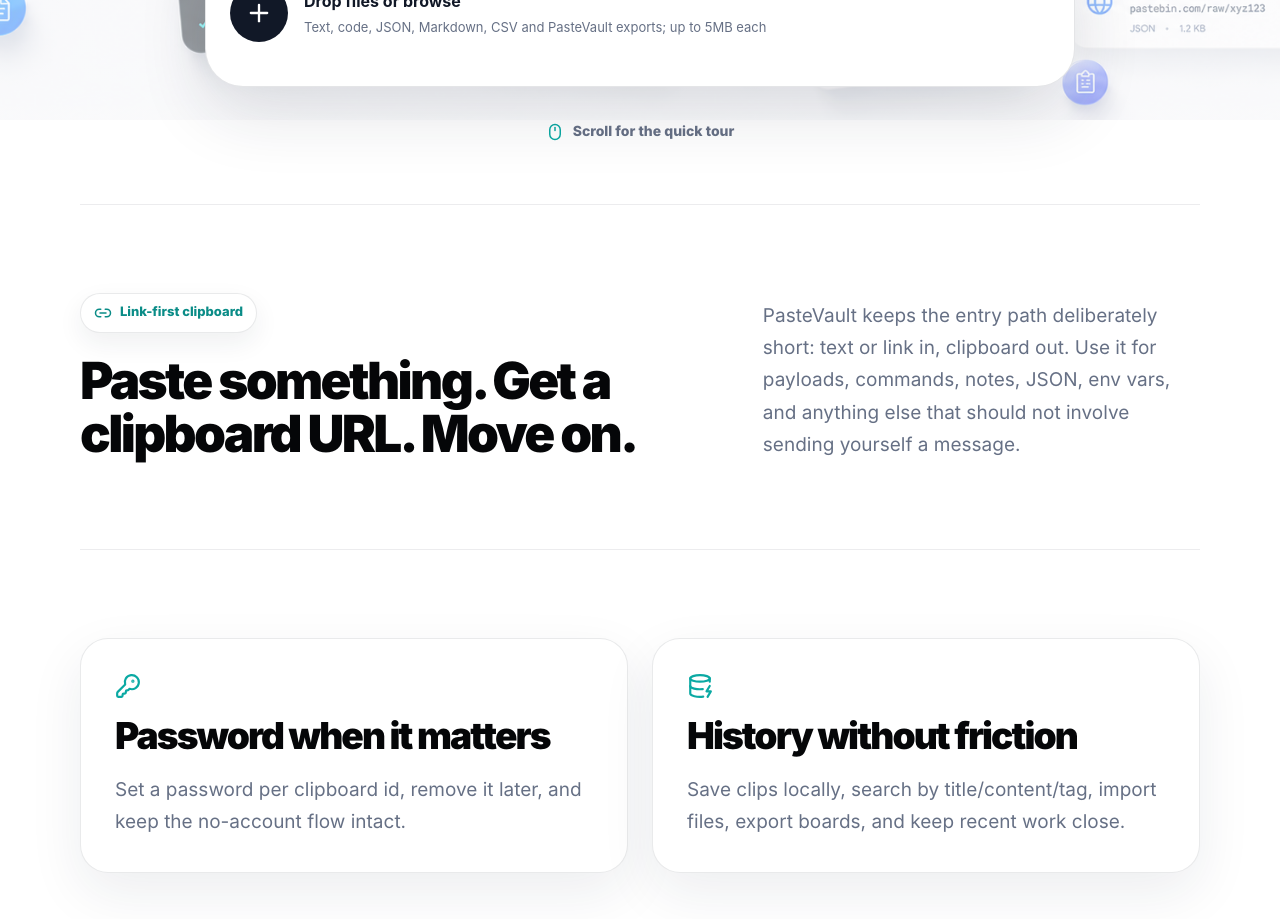
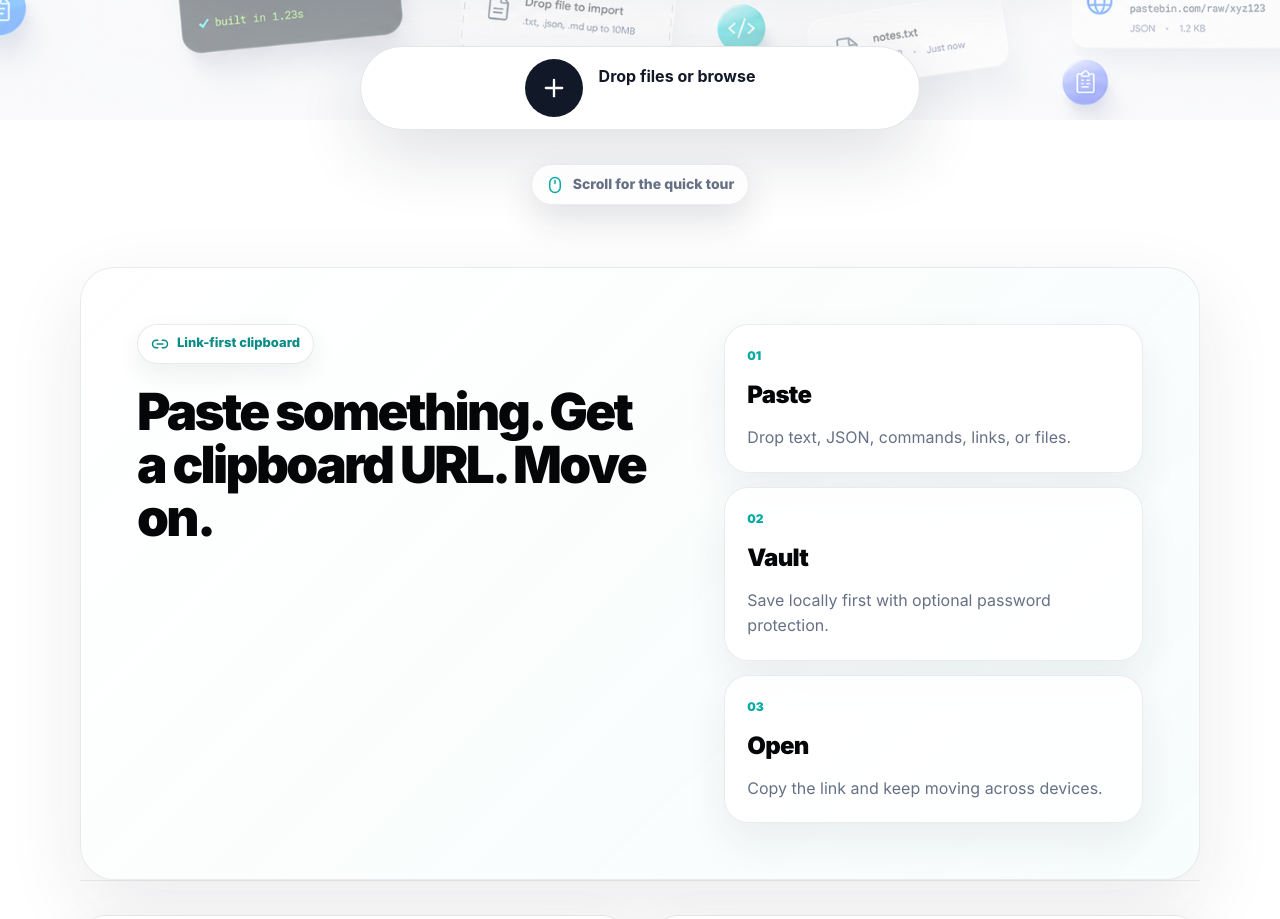
Before and after one commit to iice257/PasteVault, a React (Vite) app: page /new in a window 1280 px wide. Shown: the part 680-1599 px from the top of the page. Built offline with nearby package versions, Linux system fonts and the light colour scheme.

Commit message:
Refine landing and simplify workspace

```diff
--- a/src/pages/ClipboardPage.jsx
+++ b/src/pages/ClipboardPage.jsx
@@ -1538,10 +1538,7 @@ function DashboardHeader({ theme, toggleTheme, search, setSearch, searchRef, onS
         <AppLogo />
       )}
       <div className="pv-dashboard-actions">
-        <ActionButton icon={Link2} onClick={onCopyLink}>Copy link</ActionButton>
-        <ActionButton icon={Lock} onClick={onPassword} aria-label="Password optional">Password</ActionButton>
         <ThemeToggle theme={theme} toggleTheme={toggleTheme} />
-        {onPaste && (
         <DropdownMenu>
           <DropdownMenuTrigger asChild>
             <button className="pv-icon-button" type="button" aria-label="Top bar more actions">
@@ -1549,6 +1546,16 @@ function DashboardHeader({ theme, toggleTheme, search, setSearch, searchRef, onS
             </button>
           </DropdownMenuTrigger>
           <DropdownMenuContent className="pv-menu" align="end">
+            <DropdownMenuItem onSelect={onCopyLink}>
+              <Link2 size={16} />
+              Copy link
+            </DropdownMenuItem>
+            <DropdownMenuItem onSelect={onPassword}>
+              <Lock size={16} />
+              Password
+            </DropdownMenuItem>
+            {onPaste && (
+              <>
               <DropdownMenuItem onSelect={onPaste}>
                 <ClipboardPaste size={16} />
                 Paste from clipboard
@@ -1569,9 +1576,10 @@ function DashboardHeader({ theme, toggleTheme, search, setSearch, searchRef, onS
                 <Download size={16} />
                 Export board
               </DropdownMenuItem>
+              </>
+            )}
           </DropdownMenuContent>
         </DropdownMenu>
-        )}
       </div>
     </header>
   );
--- a/src/pages/LandingPage.jsx
+++ b/src/pages/LandingPage.jsx
@@ -185,7 +185,7 @@ export default function LandingPage() {
         }}
       >
         <AppLogo />
-        <h1 id="landing-title">Paste <span className="pv-landing-emphasis">stuff</span>. Open it anywhere.</h1>
+        <h1 id="landing-title">The fastest way to move <span className="pv-landing-emphasis">stuff</span> between devices</h1>
         <p>Paste once. Open anywhere.</p>
         <form
           className="landing-input-shell pv-open-shell"
@@ -231,14 +231,23 @@ export default function LandingPage() {
         </a>
       </main>
       <section className="pv-landing-section pv-landing-feature" id="how-it-works">
-        <div>
+        <div className="pv-landing-feature-copy">
           <span><Link2 size={18} /> Link-first clipboard</span>
           <h2>Paste something. Get a clipboard URL. Move on.</h2>
         </div>
-        <p>
-          PasteVault keeps the entry path deliberately short: text or link in, clipboard out. Use it for payloads,
-          commands, notes, JSON, env vars, and anything else that should not involve sending yourself a message.
-        </p>
+        <div className="pv-landing-flow" aria-label="PasteVault workflow">
+          {[
+            ["01", "Paste", "Drop text, JSON, commands, links, or files."],
+            ["02", "Vault", "Save locally first with optional password protection."],
+            ["03", "Open", "Copy the link and keep moving across devices."]
+          ].map(([step, title, copy]) => (
+            <article key={step}>
+              <small>{step}</small>
+              <strong>{title}</strong>
+              <p>{copy}</p>
+            </article>
+          ))}
+        </div>
       </section>
       <section className="pv-landing-section pv-landing-split">
         <article>
@@ -263,7 +272,10 @@ export default function LandingPage() {
       <footer className="pv-landing-footer">
         <AppLogo compact />
         <strong>PasteVault</strong>
-        <p>No account. Local-first clips. Share links once cloud sync is ready. Optional password.</p>
+        <p>
+          <span>No account. Local-first clips.</span>
+          <span>Share links once cloud sync is ready. Optional password.</span>
+        </p>
         <ActionButton variant="primary" onClick={() => openClipboard()}>Open workspace <ArrowRight size={20} /></ActionButton>
       </footer>
     </div>
--- a/src/styles.css
+++ b/src/styles.css
@@ -410,24 +410,30 @@ a {
 .pv-landing-dropzone {
   position: relative;
   bottom: auto;
-  width: min(870px, calc(100vw - 80px));
+  width: min(560px, calc(100vw - 80px));
   min-width: 0;
-  min-height: 148px;
-  margin-top: clamp(72px, 9vh, 118px);
-  justify-content: flex-start;
+  min-height: 76px;
+  margin-top: clamp(96px, 12vh, 154px);
+  justify-content: center;
   border-style: solid;
   border-color: rgba(15, 23, 42, 0.11);
-  border-radius: 38px;
+  border-radius: 999px;
   background: #ffffff;
-  padding: 28px 38px 28px 24px;
+  padding: 12px 22px;
   transform: none;
   box-shadow: inset 0 1px 0 rgba(255, 255, 255, 0.92), 0 24px 68px rgba(28, 38, 58, 0.14);
   transform-origin: center;
-  transition: border-color 180ms ease, background-color 180ms ease, box-shadow 180ms ease, transform 220ms ease;
+  transition: width 260ms ease, min-height 260ms ease, border-color 180ms ease, border-radius 260ms ease, background-color 180ms ease, box-shadow 180ms ease, transform 220ms ease, padding 260ms ease;
 }
 
 .pv-landing-dropzone:hover,
-.pv-landing-dropzone:focus-visible {
+.pv-landing-dropzone:focus-visible,
+.pv-landing-dropzone.is-dragging {
+  width: min(870px, calc(100vw - 80px));
+  min-height: 148px;
+  justify-content: flex-start;
+  border-radius: 38px;
+  padding: 28px 38px 28px 24px;
   transform: scale(1.018);
   border-color: rgba(17, 24, 39, 0.2);
   box-shadow: inset 0 1px 0 rgba(255, 255, 255, 0.95), 0 28px 76px rgba(28, 38, 58, 0.18);
@@ -443,6 +449,21 @@ a {
   color: #ffffff;
 }
 
+.pv-landing-dropzone em {
+  max-width: 0;
+  opacity: 0;
+  overflow: hidden;
+  white-space: nowrap;
+  transition: max-width 240ms ease, opacity 180ms ease;
+}
+
+.pv-landing-dropzone:hover em,
+.pv-landing-dropzone:focus-visible em,
+.pv-landing-dropzone.is-dragging em {
+  max-width: 620px;
+  opacity: 1;
+}
+
 .pv-dropzone.is-dragging {
   border-color: #111827;
   background: rgba(255, 255, 255, 0.92);
@@ -470,7 +491,6 @@ a {
   border-color: rgba(24, 199, 192, 0.76);
   background: #f0fdfa;
   color: #075f5b;
-  transform: scale(1.018);
 }
 
 .pv-landing-dropzone.is-dragging > svg {
@@ -2371,13 +2391,22 @@ a {
   }
 
   .pv-landing-dropzone {
-    width: calc(100vw - 38px);
-    min-height: 124px;
-    margin-top: 44px;
-    border-radius: 30px;
-    padding: 18px 18px;
+    width: min(420px, calc(100vw - 38px));
+    min-height: 70px;
+    margin-top: 62px;
+    border-radius: 999px;
+    padding: 10px 16px;
     opacity: 1;
     pointer-events: auto;
+  }
+
+  .pv-landing-dropzone:hover,
+  .pv-landing-dropzone:focus-visible,
+  .pv-landing-dropzone.is-dragging {
+    width: calc(100vw - 38px);
+    min-height: 126px;
+    border-radius: 30px;
+    padding: 18px;
   }
 
   .pv-landing-dropzone > svg {
@@ -2800,9 +2829,15 @@ a {
   align-items: center;
   gap: 9px;
   margin-top: 34px;
+  border: 1px solid rgba(15, 23, 42, 0.08);
+  border-radius: 999px;
+  background: rgba(255, 255, 255, 0.72);
+  padding: 9px 14px;
   color: #667085;
   font-size: 14px;
   font-weight: 760;
+  box-shadow: 0 14px 36px rgba(28, 38, 58, 0.14);
+  backdrop-filter: blur(14px);
 }
 
 .pv-scroll-cue svg {
@@ -2841,12 +2876,19 @@ a {
 
 .pv-landing-feature {
   display: grid;
-  grid-template-columns: minmax(0, 0.95fr) minmax(320px, 0.7fr);
-  gap: clamp(36px, 7vw, 100px);
-  align-items: end;
-}
-
-.pv-landing-feature span,
+  grid-template-columns: minmax(0, 0.9fr) minmax(360px, 0.72fr);
+  gap: clamp(28px, 5vw, 72px);
+  align-items: stretch;
+  border: 1px solid rgba(15, 23, 42, 0.08);
+  border-radius: 34px;
+  background:
+    linear-gradient(135deg, rgba(255, 255, 255, 0.96), rgba(247, 252, 252, 0.92)),
+    #ffffff;
+  padding: clamp(28px, 5vw, 56px);
+  box-shadow: 0 28px 80px rgba(28, 38, 58, 0.09);
+}
+
+.pv-landing-feature-copy span,
 .pv-landing-proof span {
   display: inline-flex;
   align-items: center;
@@ -2866,23 +2908,78 @@ a {
   margin-top: 22px;
 }
 
+.pv-landing-flow {
+  display: grid;
+  grid-template-columns: 1fr;
+  gap: 14px;
+  align-items: stretch;
+}
+
+.pv-landing-flow article {
+  display: grid;
+  align-content: start;
+  gap: 12px;
+  min-height: 0;
+  border: 1px solid rgba(15, 23, 42, 0.08);
+  border-radius: 24px;
+  background: rgba(255, 255, 255, 0.84);
+  padding: 22px;
+  box-shadow: 0 18px 42px rgba(28, 38, 58, 0.07);
+}
+
+.pv-landing-flow small {
+  color: #0aa9a3;
+  font-size: 12px;
+  font-weight: 900;
+  letter-spacing: 0;
+}
+
+.pv-landing-flow strong {
+  color: #050608;
+  font-size: 24px;
+  font-weight: 900;
+  letter-spacing: -0.03em;
+}
+
+.pv-landing-flow p {
+  font-size: 16px;
+  line-height: 1.55;
+}
+
 .pv-landing-split {
   display: grid;
   grid-template-columns: repeat(2, minmax(0, 1fr));
   gap: 24px;
+  padding-top: 34px;
 }
 
 .pv-landing-split article {
   display: grid;
-  gap: 18px;
+  gap: 16px;
+  align-content: start;
   border: 1px solid rgba(15, 23, 42, 0.09);
-  border-radius: 28px;
-  background: #fff;
-  padding: 34px;
-  box-shadow: 0 20px 54px rgba(28, 38, 58, 0.08);
+  border-radius: 26px;
+  background:
+    linear-gradient(180deg, rgba(255, 255, 255, 0.98), rgba(248, 251, 251, 0.94)),
+    #fff;
+  padding: 32px;
+  box-shadow: 0 22px 60px rgba(28, 38, 58, 0.075);
+}
+
+.pv-landing-split article::before {
+  content: "";
+  width: 46px;
+  height: 4px;
+  border-radius: 999px;
+  background: #18c7c0;
 }
 
 .pv-landing-split svg {
+  width: 42px;
+  height: 42px;
+  border-radius: 16px;
+  background: rgba(24, 199, 192, 0.12);
+  padding: 9px;
   color: #0aa9a3;
 }
 
@@ -2927,11 +3024,15 @@ a {
 }
 
 .pv-landing-footer p {
-  max-width: 620px;
+  max-width: 860px;
   margin: 0 0 10px;
   color: #667085;
   font-size: 18px;
   line-height: 1.6;
+}
+
+.pv-landing-footer p span {
+  display: inline;
 }
 
 .pv-landing-footer .pv-action-primary {
@@ -3382,6 +3483,19 @@ a {
     grid-template-columns: 1fr;
   }
 
+  .pv-landing-feature {
+    border-radius: 28px;
+    padding: 24px;
+  }
+
+  .pv-landing-flow {
+    grid-template-columns: 1fr;
+  }
+
+  .pv-landing-flow article {
+    min-height: 0;
+  }
+
   .pv-landing-section h2 {
     font-size: clamp(34px, 10vw, 50px);
   }
@@ -3616,7 +3730,8 @@ a {
 
   .pv-dashboard-grid {
     display: grid;
-    grid-template-columns: minmax(680px, 1fr) 320px;
+    grid-template-columns: minmax(0, min(1120px, calc(100vw - 320px)));
+    justify-content: center;
     gap: 22px;
     height: calc(100dvh - 126px);
     min-width: 0;
@@ -3652,10 +3767,28 @@ a {
     min-width: 0;
   }
 
-  .pv-main-column .pv-mobile-section[data-section="editor"],
-  .pv-main-column .pv-mobile-section[data-section="history"],
+  .pv-main-column .pv-mobile-section,
   .pv-inspector-column {
+    display: none;
+  }
+
+  .pv-main-column .pv-mobile-section.is-active,
+  .pv-inspector-column.is-active {
     display: block;
+  }
+
+  .pv-section-details .pv-main-column {
+    display: none;
+  }
+
+  .pv-section-details .pv-inspector-column {
+    grid-column: 1;
+    justify-self: center;
+    width: min(900px, 100%);
+  }
+
+  .pv-section-tools .pv-main-column {
+    grid-template-rows: minmax(0, 1fr);
   }
 
   .pv-workbench,
@@ -4288,6 +4421,15 @@ a {
   .pv-toast {
     bottom: 82px;
   }
+
+  .pv-landing-footer p {
+    max-width: 340px;
+    line-height: 1.45;
+  }
+
+  .pv-landing-footer p span {
+    display: block;
+  }
 }
 
 @media (max-width: 430px) {
--- a/tests/functional-check.mjs
+++ b/tests/functional-check.mjs
@@ -59,7 +59,8 @@ await page.getByRole("button", { name: "History" }).click();
 await page.getByPlaceholder("Search history").fill(largeMarker);
 await page.locator(".pv-history-row").first().waitFor();
 
-await page.getByRole("button", { name: /Password optional/i }).click();
+await page.getByRole("button", { name: "Top bar more actions" }).click();
+await page.getByRole("menuitem", { name: "Password" }).click();
 await page.getByPlaceholder("8+ characters").fill(password);
 await page.getByPlaceholder("Repeat password").fill(password);
 await page.getByLabel("I understand this password cannot be recovered.").check();
@@ -78,6 +79,7 @@ await page.getByRole("button", { name: /^Unlock clipboard$/ }).click();
 await page.getByText("Password did not unlock this clipboard.").waitFor();
 await page.getByPlaceholder("Clipboard password").fill(password);
 await page.getByRole("button", { name: /^Unlock clipboard$/ }).click();
+await page.getByRole("button", { name: "Editor" }).click();
 await page.getByLabel("Clipboard content").waitFor();
 await page.waitForFunction((marker) => {
   const editor = document.querySelector("[aria-label='Clipboard content']");
--- a/tests/visual-check.mjs
+++ b/tests/visual-check.mjs
@@ -111,9 +111,16 @@ for (const theme of ["light", "dark"]) {
   }
 
   const primaryActions = await page.getByRole("banner").getByRole("button").count();
-  if (primaryActions < 4) {
-    throw new Error(`Expected functional top-right dashboard actions in ${theme} mode, found ${primaryActions}.`);
+  if (primaryActions !== 2) {
+    throw new Error(`Expected compact theme and overflow dashboard actions in ${theme} mode, found ${primaryActions}.`);
   }
+  await page.getByRole("button", { name: "Top bar more actions" }).click();
+  for (const menuItem of ["Copy link", "Password", "Paste from clipboard", "Import file", "New clip", "Copy latest", "Export board"]) {
+    if (!(await page.getByRole("menuitem", { name: menuItem }).isVisible())) {
+      throw new Error(`Expected ${theme} overflow menu item: ${menuItem}.`);
+    }
+  }
+  await page.keyboard.press("Escape");
   await assertNoOverflow(page, `${theme} desktop`);
   await page.close();
 }
```
Lines whose indentation alone changed are shown as unchanged.
